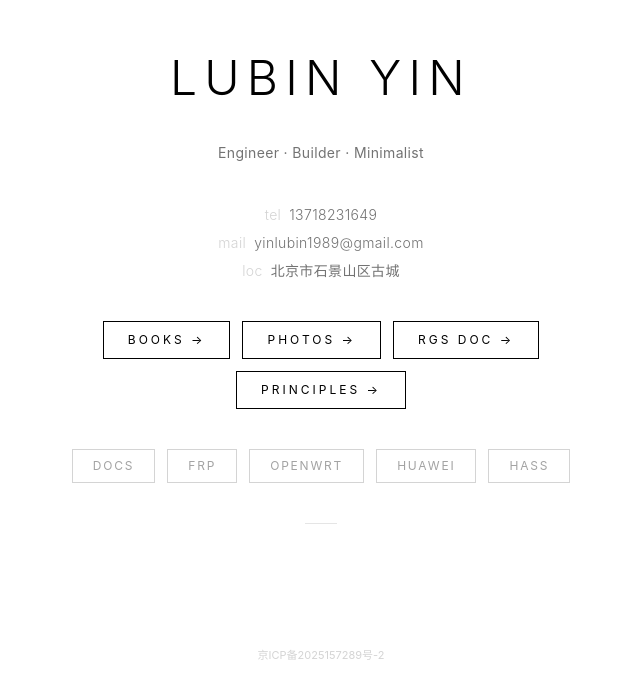
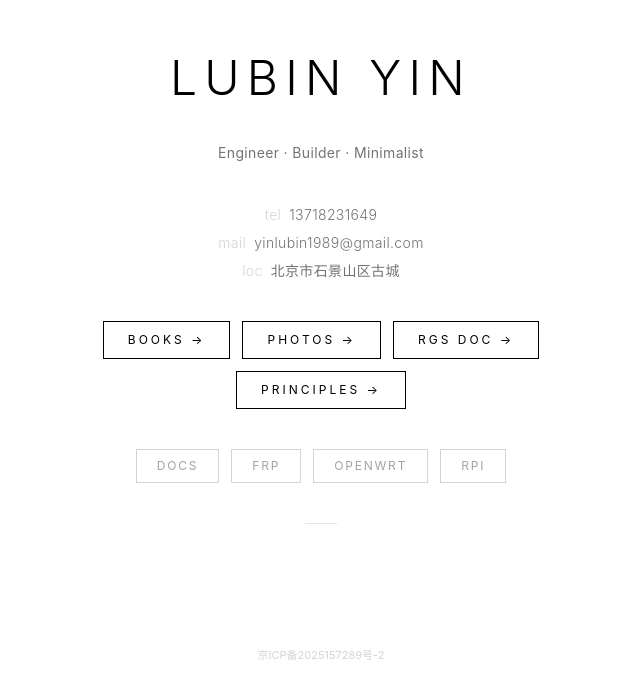
Before and after one commit to yinlubin1989/txserver, a Next.js app: page / in a window 1280 px wide. Shown: the part 111-800 px from the top of the page, without its empty margins (319-959 px from the left). Built offline with nearby package versions, Linux system fonts and the light colour scheme.

Commit message:
fix: 域名修改

```diff
--- a/app/page.tsx
+++ b/app/page.tsx
@@ -78,17 +78,12 @@ export default function Home() {
             OPENWRT
           </Link>
           <Link
-            href="http://yinlubin.cn:6081"
+            href="http://yinlubin.cn:6002"
             className="border border-neutral-300 px-5 py-2 text-xs tracking-[0.15em] text-neutral-400 transition-all duration-300 hover:border-black hover:text-black"
           >
-            HUAWEI
+            RPI
           </Link>
-          <Link
-            href="http://yinlubin.cn:6123"
-            className="border border-neutral-300 px-5 py-2 text-xs tracking-[0.15em] text-neutral-400 transition-all duration-300 hover:border-black hover:text-black"
-          >
-            HASS
-          </Link>
+
         </div>
 
         <div className="h-px w-8 bg-neutral-200" />
```
